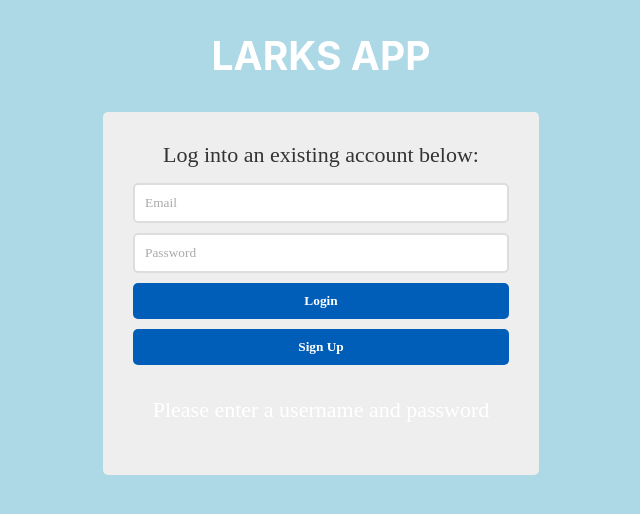
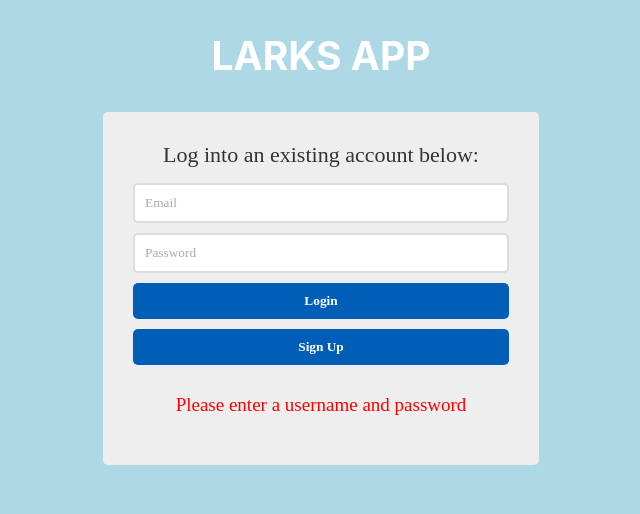
Before and after one commit to marilenaManoli/larks-depressiless, a React (Create React App) app: page / in a window 1280 px wide. Both pictures are taken after a click on the button "Login". Shown: the top 514 px of the page, without its empty margins (319-959 px from the left). Built offline with nearby package versions, Linux system fonts and the light colour scheme.

Commit message:
update css

```diff
--- a/src/components/App/App.css
+++ b/src/components/App/App.css
@@ -46,15 +46,19 @@
 	}
 }
 
+body {
+	background-color: lightblue;
+}
 
-body{
-    background-color: lightblue;
+.error-message {
+	color: #ff0000;
+	font-size: calc(3px + 2vmin);
 }
 
 .login-form,
 .login-form * {
 	box-sizing: border-box;
-font-family: 'Source Sans Pro';
+	font-family: "Source Sans Pro";
 }
 
 .login-form {
@@ -63,18 +67,13 @@ margin: 0 auto;
 	border-radius: 5px;
 	overflow: hidden;
 	/* box-shadow: 0 0 15px rgba(0, 0, 0, 0.15); */
-
-
 }
 
 .login-form__title-box {
 	padding: 30px;
 	background: #005eb8;
 	text-align: center;
-
 }
-
-
 
 .login-form__content {
 	padding: 30px;
@@ -111,7 +110,7 @@ color: #aaaaaa;
 	padding: 10px;
 	color: #ffffff;
 	font-weight: bold;
-background:#005eb8;
+	background: #005eb8;
 	width: 100%;
 	border: none;
 	outline: none;
@@ -131,25 +130,23 @@ color: #005eb8;
 	text-decoration: none;
 }
 
-
-#EnterText{
+#EnterText {
 	margin-bottom: 10px;
 }
 
-#vidCapture{
+#vidCapture {
 	padding: 10px;
 	align-items: center;
 }
 
 /* Right now webcam is using the whole page size for resizing, not the element that it is within */
 
-.webcam{
+.webcam {
 	width: fit-content;
-	height:fit-content;
+	height: fit-content;
 	border-radius: 5px;
 }
 .btn-choice {
-
 	background-position: center;
 	width: 30%;
 	padding: 32px 32px;
@@ -161,7 +158,8 @@ text-decoration: none;
 }
 
 @media (max-width: 800px) {
-	.btn-row, .btn-row-2 {
+	.btn-row,
+	.btn-row-2 {
 		flex-direction: column;
 	}
 
@@ -170,16 +168,13 @@ text-decoration: none;
 	}
 }
 
-
 .webcam-capture-holder {
 	margin: 0 auto;
 	border-radius: 5px;
 	width: 100%;
 }
 
-
 .logo-image {
-
 	background-size: cover;
 	height: 100px;
 	width: 100px;
--- a/src/components/Login/Login.js
+++ b/src/components/Login/Login.js
@@ -110,10 +110,16 @@ function Login({ setToken }) {
 							<button class="login-form__button"> Sign Up </button>
 						</Link>
 
-						{isFilled === false && <p data-cy="loginError">Please enter a username and password</p>}
+						{isFilled === false && (
+							<p data-cy="loginError" class="error-message">
+								Please enter a username and password
+							</p>
+						)}
 
 						{isValid === false && (
-							<p data-cy="loginError">Your username or password is incorrect. Please try again.</p>
+							<p data-cy="loginError" class="error-message">
+								Your username or password is incorrect. Please try again.
+							</p>
 						)}
 					</div>
 				</div>
--- a/src/components/SignUp/SignUp.js
+++ b/src/components/SignUp/SignUp.js
@@ -118,12 +118,16 @@ const SignUp = () => {
 						</Link>
 
 						{isValid === INVALIDDETAILS && (
-							<p data-cy="signUpError">
+							<p data-cy="signUpError" class="error-message">
 								Please enter a valid email and password. Passwords need to have minimum 10
 								characters, uppercase, lowercase and special character.
 							</p>
 						)}
-						{isValid === USEREXISTS && <p data-cy="signUpError">Email already exists.</p>}
+						{isValid === USEREXISTS && (
+							<p data-cy="signUpError" class="error-message">
+								A user with this email already exixts.
+							</p>
+						)}
 					</div>
 				</div>
 			</div>
```
Lines whose indentation alone changed are shown as unchanged.
